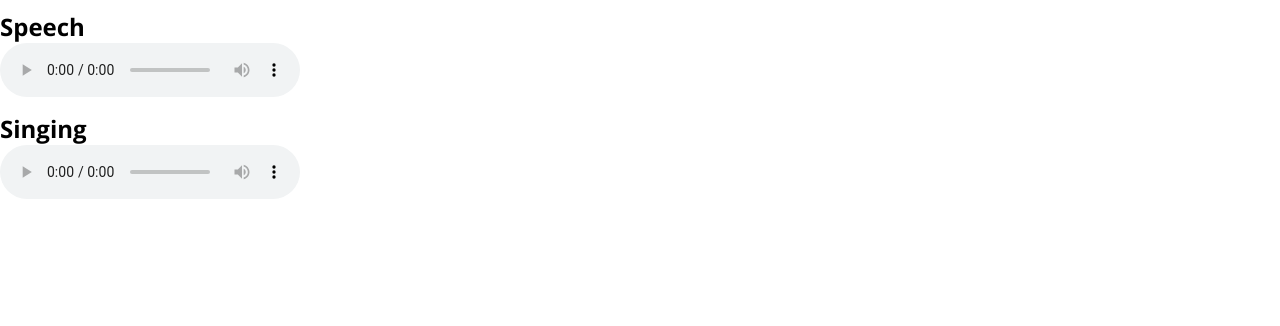
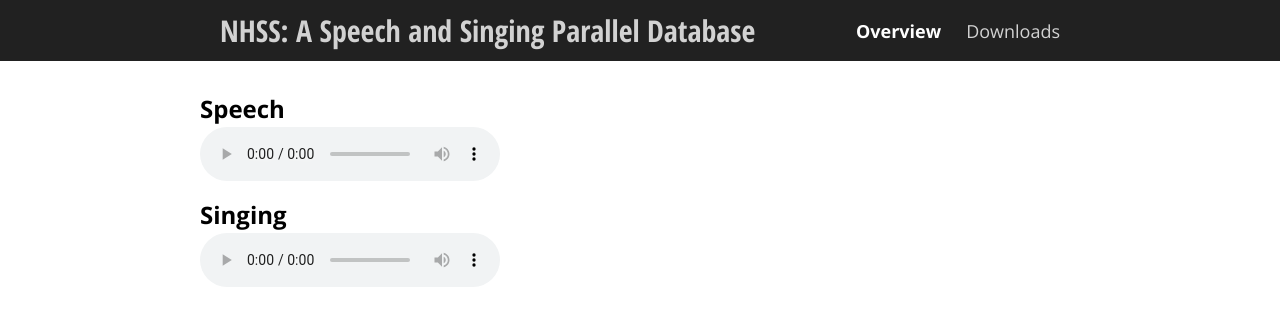
Before and after one commit to bidishasharma/bidishasharma.github.io, a Jekyll site: the page NHSS_Database/download.html, which Jekyll copies as it is, in a window 1280 px wide. Shown: the top 326 px of the page. Built offline with Jekyll 4.4.1, drawn with Linux system fonts in a browser that asks for light colours.

Commit message:
Update download.html

```diff
--- a/NHSS_Database/download.html
+++ b/NHSS_Database/download.html
@@ -21,9 +21,13 @@
   </style>
 </head>
 
-<html>
 <body>
-<div class="row">
+  <div class="menu-container"></div>
+  <div class="content-container">
+    <div class="content">
+      <div class="content-table flex-column">
+
+ <div class="row">
 	<div class="column">
 	<h2>Speech</h2>
 	<audio controls>
```
